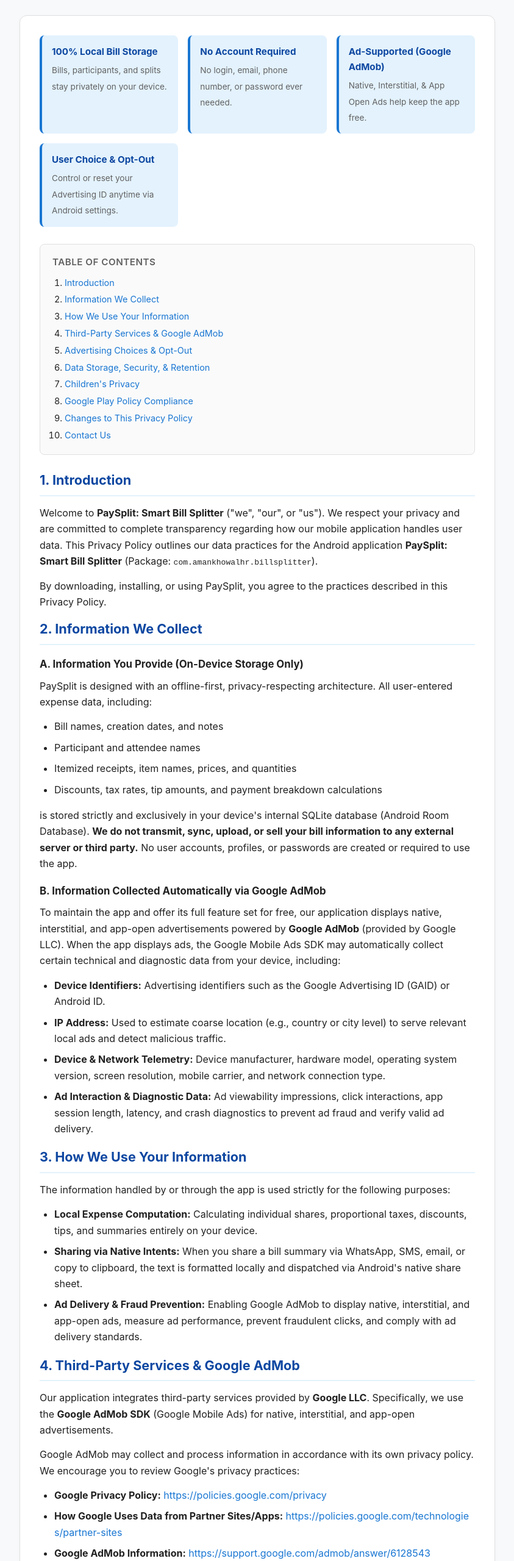
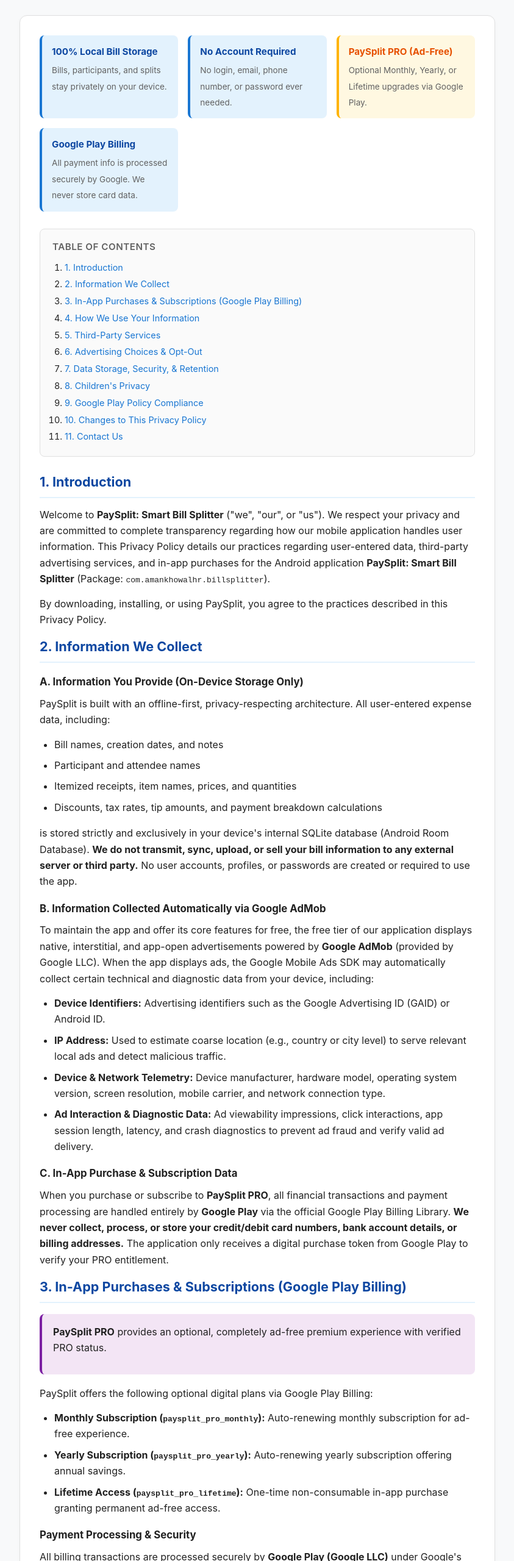
Before and after one commit to AmanKhowal/costsplit-privacy-policy, a plain HTML site: page index.html in a window 1280 px wide. Shown: the part 240-2800 px from the top of the page at 61% size, without its empty margins (218-1061 px from the left). Drawn offline with Linux system fonts and the light colour scheme.

Commit message:
Update index.html

```diff
--- a/index.html
+++ b/index.html
@@ -16,6 +16,8 @@
       --surface: #FFFFFF;
       --border: #E0E0E0;
       --accent: #00897B;
+      --gold: #FFB300;
+      --gold-light: #FFF8E1;
     }
 
     * {
@@ -103,11 +105,20 @@
       border-radius: 8px;
     }
 
+    .highlight-item.gold {
+      background: var(--gold-light);
+      border-left: 4px solid var(--gold);
+    }
+
     .highlight-item strong {
       display: block;
       color: var(--primary-dark);
       font-size: 0.95rem;
       margin-bottom: 4px;
+    }
+
+    .highlight-item.gold strong {
+      color: #E65100;
     }
 
     .highlight-item span {
@@ -194,6 +205,14 @@
       font-size: 0.92rem;
     }
 
+    .pro-box {
+      background: #F3E5F5;
+      border-left: 4px solid #7B1FA2;
+      padding: 16px 18px;
+      border-radius: 8px;
+      margin: 18px 0;
+    }
+
     .contact-box {
       background: #f5f5f5;
       padding: 18px 22px;
@@ -239,7 +258,7 @@
         <div class="meta-item">•</div>
         <div class="meta-item"><strong>Developer:</strong> Aman Beer</div>
         <div class="meta-item">•</div>
-        <div class="meta-item"><strong>Last Updated:</strong> October 25, 2026</div>
+        <div class="meta-item"><strong>Last Updated:</strong> October 26, 2026</div>
       </div>
     </div>
   </header>
@@ -255,29 +274,30 @@
           <strong>No Account Required</strong>
           <span>No login, email, phone number, or password ever needed.</span>
         </div>
-        <div class="highlight-item">
-          <strong>Ad-Supported (Google AdMob)</strong>
-          <span>Native, Interstitial, & App Open Ads help keep the app free.</span>
+        <div class="highlight-item gold">
+          <strong>PaySplit PRO (Ad-Free)</strong>
+          <span>Optional Monthly, Yearly, or Lifetime upgrades via Google Play.</span>
         </div>
         <div class="highlight-item">
-          <strong>User Choice &amp; Opt-Out</strong>
-          <span>Control or reset your Advertising ID anytime via Android settings.</span>
+          <strong>Google Play Billing</strong>
+          <span>All payment info is processed securely by Google. We never store card data.</span>
         </div>
       </div>
 
       <nav class="toc">
         <div class="toc-title">Table of Contents</div>
         <ol>
-          <li><a href="#intro">Introduction</a></li>
-          <li><a href="#info-collect">Information We Collect</a></li>
-          <li><a href="#info-use">How We Use Your Information</a></li>
-          <li><a href="#third-party">Third-Party Services &amp; Google AdMob</a></li>
-          <li><a href="#opt-out">Advertising Choices &amp; Opt-Out</a></li>
-          <li><a href="#security-retention">Data Storage, Security, &amp; Retention</a></li>
-          <li><a href="#children">Children's Privacy</a></li>
-          <li><a href="#play-policy">Google Play Policy Compliance</a></li>
-          <li><a href="#changes">Changes to This Privacy Policy</a></li>
-          <li><a href="#contact">Contact Us</a></li>
+          <li><a href="#intro">1. Introduction</a></li>
+          <li><a href="#info-collect">2. Information We Collect</a></li>
+          <li><a href="#in-app-purchases">3. In-App Purchases &amp; Subscriptions (Google Play Billing)</a></li>
+          <li><a href="#info-use">4. How We Use Your Information</a></li>
+          <li><a href="#third-party">5. Third-Party Services</a></li>
+          <li><a href="#opt-out">6. Advertising Choices &amp; Opt-Out</a></li>
+          <li><a href="#security-retention">7. Data Storage, Security, &amp; Retention</a></li>
+          <li><a href="#children">8. Children's Privacy</a></li>
+          <li><a href="#play-policy">9. Google Play Policy Compliance</a></li>
+          <li><a href="#changes">10. Changes to This Privacy Policy</a></li>
+          <li><a href="#contact">11. Contact Us</a></li>
         </ol>
       </nav>
 
@@ -286,7 +306,8 @@
         <p>
           Welcome to <strong>PaySplit: Smart Bill Splitter</strong> ("we", "our", or "us").
           We respect your privacy and are committed to complete transparency regarding how our mobile application
-          handles user data. This Privacy Policy outlines our data practices for the Android application
+          handles user information. This Privacy Policy details our practices regarding user-entered data,
+          third-party advertising services, and in-app purchases for the Android application
           <strong>PaySplit: Smart Bill Splitter</strong> (Package: <code>com.amankhowalhr.billsplitter</code>).
         </p>
         <p>
@@ -299,7 +320,7 @@
 
         <h3>A. Information You Provide (On-Device Storage Only)</h3>
         <p>
-          PaySplit is designed with an offline-first, privacy-respecting architecture. All user-entered expense data, including:
+          PaySplit is built with an offline-first, privacy-respecting architecture. All user-entered expense data, including:
         </p>
         <ul>
           <li>Bill names, creation dates, and notes</li>
@@ -315,9 +336,9 @@
 
         <h3>B. Information Collected Automatically via Google AdMob</h3>
         <p>
-          To maintain the app and offer its full feature set for free, our application displays native, interstitial, and app-open advertisements
-          powered by <strong>Google AdMob</strong> (provided by Google LLC). When the app displays ads, the Google Mobile Ads SDK
-          may automatically collect certain technical and diagnostic data from your device, including:
+          To maintain the app and offer its core features for free, the free tier of our application displays
+          native, interstitial, and app-open advertisements powered by <strong>Google AdMob</strong> (provided by Google LLC).
+          When the app displays ads, the Google Mobile Ads SDK may automatically collect certain technical and diagnostic data from your device, including:
         </p>
         <ul>
           <li><strong>Device Identifiers:</strong> Advertising identifiers such as the Google Advertising ID (GAID) or Android ID.</li>
@@ -325,75 +346,117 @@
           <li><strong>Device &amp; Network Telemetry:</strong> Device manufacturer, hardware model, operating system version, screen resolution, mobile carrier, and network connection type.</li>
           <li><strong>Ad Interaction &amp; Diagnostic Data:</strong> Ad viewability impressions, click interactions, app session length, latency, and crash diagnostics to prevent ad fraud and verify valid ad delivery.</li>
         </ul>
+
+        <h3>C. In-App Purchase &amp; Subscription Data</h3>
+        <p>
+          When you purchase or subscribe to <strong>PaySplit PRO</strong>, all financial transactions and payment processing
+          are handled entirely by <strong>Google Play</strong> via the official Google Play Billing Library.
+          <strong>We never collect, process, or store your credit/debit card numbers, bank account details, or billing addresses.</strong>
+          The application only receives a digital purchase token from Google Play to verify your PRO entitlement.
+        </p>
+      </section>
+
+      <section id="in-app-purchases">
+        <h2>3. In-App Purchases &amp; Subscriptions (Google Play Billing)</h2>
+        <div class="pro-box">
+          <p><strong>PaySplit PRO</strong> provides an optional, completely ad-free premium experience with verified PRO status.</p>
+        </div>
+        <p>PaySplit offers the following optional digital plans via Google Play Billing:</p>
+        <ul>
+          <li><strong>Monthly Subscription (<code>paysplit_pro_monthly</code>):</strong> Auto-renewing monthly subscription for ad-free experience.</li>
+          <li><strong>Yearly Subscription (<code>paysplit_pro_yearly</code>):</strong> Auto-renewing yearly subscription offering annual savings.</li>
+          <li><strong>Lifetime Access (<code>paysplit_pro_lifetime</code>):</strong> One-time non-consumable in-app purchase granting permanent ad-free access.</li>
+        </ul>
+
+        <h3>Payment Processing &amp; Security</h3>
+        <p>
+          All billing transactions are processed securely by <strong>Google Play (Google LLC)</strong> under Google's
+          Terms of Service and Privacy Policy. The developer does not hold or manage your payment credentials.
+        </p>
+
+        <h3>Subscription Management &amp; Cancellation</h3>
+        <p>
+          You have full control over your subscriptions. You can cancel, pause, or switch your subscription at any time:
+        </p>
+        <ol>
+          <li>Open the <strong>Google Play Store</strong> app on your Android device.</li>
+          <li>Tap your profile icon in the top right corner.</li>
+          <li>Tap <strong>Payments &amp; subscriptions</strong> &gt; <strong>Subscriptions</strong>.</li>
+          <li>Select <strong>PaySplit</strong> and tap <strong>Cancel subscription</strong>.</li>
+        </ol>
+        <p>
+          Cancellations take effect at the end of the current billing cycle. You will continue to have PRO ad-free access until the end of that paid period.
+        </p>
+
+        <h3>100% Ad-Free Experience</h3>
+        <p>
+          Once an active PRO purchase or subscription is detected, all Google AdMob banner, native, interstitial,
+          and app-open ads are completely disabled across the entire app.
+        </p>
       </section>
 
       <section id="info-use">
-        <h2>3. How We Use Your Information</h2>
+        <h2>4. How We Use Your Information</h2>
         <p>The information handled by or through the app is used strictly for the following purposes:</p>
         <ul>
           <li><strong>Local Expense Computation:</strong> Calculating individual shares, proportional taxes, discounts, tips, and summaries entirely on your device.</li>
           <li><strong>Sharing via Native Intents:</strong> When you share a bill summary via WhatsApp, SMS, email, or copy to clipboard, the text is formatted locally and dispatched via Android's native share sheet.</li>
-          <li><strong>Ad Delivery &amp; Fraud Prevention:</strong> Enabling Google AdMob to display native, interstitial, and app-open ads, measure ad performance, prevent fraudulent clicks, and comply with ad delivery standards.</li>
+          <li><strong>Ad Delivery &amp; Fraud Prevention:</strong> Enabling Google AdMob to display ads in the free version, measure performance, and detect invalid clicks.</li>
+          <li><strong>PRO Status Verification:</strong> Storing your purchase entitlement locally on your device so that PRO features and ad removal remain active even when offline or after restarting the app.</li>
         </ul>
       </section>
 
       <section id="third-party">
-        <h2>4. Third-Party Services &amp; Google AdMob</h2>
+        <h2>5. Third-Party Services</h2>
         <p>
           Our application integrates third-party services provided by <strong>Google LLC</strong>.
-          Specifically, we use the <strong>Google AdMob SDK</strong> (Google Mobile Ads) for native, interstitial, and app-open advertisements.
-        </p>
-        <p>
-          Google AdMob may collect and process information in accordance with its own privacy policy.
-          We encourage you to review Google's privacy practices:
+          These services operate under their respective privacy policies:
         </p>
         <ul>
-          <li><strong>Google Privacy Policy:</strong> <a href="https://policies.google.com/privacy" target="_blank" rel="noopener noreferrer">https://policies.google.com/privacy</a></li>
-          <li><strong>How Google Uses Data from Partner Sites/Apps:</strong> <a href="https://policies.google.com/technologies/partner-sites" target="_blank" rel="noopener noreferrer">https://policies.google.com/technologies/partner-sites</a></li>
-          <li><strong>Google AdMob Information:</strong> <a href="https://support.google.com/admob/answer/6128543" target="_blank" rel="noopener noreferrer">https://support.google.com/admob/answer/6128543</a></li>
+          <li><strong>Google Play In-App Billing:</strong> <a href="https://policies.google.com/privacy" target="_blank" rel="noopener noreferrer">https://policies.google.com/privacy</a></li>
+          <li><strong>Google AdMob (Mobile Ads):</strong> <a href="https://policies.google.com/privacy" target="_blank" rel="noopener noreferrer">https://policies.google.com/privacy</a></li>
+          <li><strong>How Google Uses Data from Partner Apps:</strong> <a href="https://policies.google.com/technologies/partner-sites" target="_blank" rel="noopener noreferrer">https://policies.google.com/technologies/partner-sites</a></li>
+          <li><strong>Google AdMob Publisher Information:</strong> <a href="https://support.google.com/admob/answer/6128543" target="_blank" rel="noopener noreferrer">https://support.google.com/admob/answer/6128543</a></li>
         </ul>
         <p>
-          We do not sell, rent, or trade your personal data or device identifiers to any data brokers or advertisers.
+          We do not sell, rent, or trade your personal data or device identifiers to any third-party brokers.
         </p>
       </section>
 
       <section id="opt-out">
-        <h2>5. Advertising Choices &amp; Opt-Out</h2>
+        <h2>6. Advertising Choices &amp; Opt-Out</h2>
         <p>
-          You have full control over personalized advertising on your Android device.
-          You can opt out of interest-based ads or reset your unique advertising identifier at any time:
+          You have full control over personalized advertising on your Android device:
         </p>
         <ol>
           <li>Open your Android device <strong>Settings</strong>.</li>
           <li>Scroll down and tap <strong>Google</strong> (or <strong>Privacy</strong>).</li>
           <li>Select <strong>Ads</strong>.</li>
-          <li>Tap <strong>Reset advertising ID</strong> or <strong>Delete advertising ID</strong> (or toggle <em>"Opt out of Ads Personalization"</em> on older Android versions).</li>
+          <li>Tap <strong>Reset advertising ID</strong> or <strong>Delete advertising ID</strong> (or toggle <em>"Opt out of Ads Personalization"</em> on older versions).</li>
         </ol>
         <div class="callout">
-          <strong>Note:</strong> Opting out of personalized ads does not mean you will stop seeing advertisements.
-          Instead, you will continue to see general (contextual) ads that are not tailored to your specific interests or browsing habits.
+          <strong>Permanent Ad Removal:</strong> You can completely eliminate all advertising from PaySplit by upgrading to <strong>PaySplit PRO</strong> at any time.
         </div>
       </section>
 
       <section id="security-retention">
-        <h2>6. Data Storage, Security, &amp; Retention</h2>
+        <h2>7. Data Storage, Security, &amp; Retention</h2>
         <p>
-          <strong>User Data Retention:</strong> All bill records, participant entries, and splits remain in your local app sandbox.
-          They are retained until you choose to delete them within the app, clear the application's storage data via Android Settings,
-          or uninstall the application.
+          <strong>User Bill Data Retention:</strong> All bill records, participant entries, and splits remain in your local app sandbox.
+          They are retained until you delete them within the app, clear the application storage in Android Settings,
+          or uninstall the app.
         </p>
         <p>
-          <strong>Security:</strong> Because your data resides within Android's protected application sandbox,
-          other apps cannot access your stored bill calculations.
+          <strong>Security:</strong> Your data is isolated inside Android's secure application sandbox.
+          Other apps on your device cannot access your stored bill calculations.
         </p>
         <p>
-          <strong>AdMob Telemetry Retention:</strong> Technical telemetry and diagnostics collected by Google AdMob are retained
-          according to Google's standard data retention schedules.
+          <strong>Payment &amp; AdMob Records:</strong> Financial purchase receipts and ad telemetry are retained securely by Google in accordance with Google Play and Google AdMob data retention schedules.
         </p>
       </section>
 
       <section id="children">
-        <h2>7. Children's Privacy</h2>
+        <h2>8. Children's Privacy</h2>
         <p>
           PaySplit: Smart Bill Splitter is a general-purpose utility app intended for bill management and shared expense calculations.
           The app is not directed to children under the age of 13, and we do not knowingly collect personal identifiable information
@@ -406,16 +469,17 @@
       </section>
 
       <section id="play-policy">
-        <h2>8. Google Play Policy Compliance</h2>
+        <h2>9. Google Play Policy Compliance</h2>
         <p>
           This application complies with Google Play Developer Program Policies, including the User Data Policy,
-          Families Policy, and Ads Policy. The app declares its use of advertising identifiers and third-party advertising SDKs
-          transparently in both the in-app Privacy Policy screen and this publicly accessible policy document.
+          Monetization and Ads Policy, Families Policy, and Subscriptions Policy.
+          The app discloses its use of advertising identifiers, Google AdMob SDK, and Google Play Billing transparently
+          in both this policy document and within the application's in-app Privacy Policy screen.
         </p>
       </section>
 
       <section id="changes">
-        <h2>9. Changes to This Privacy Policy</h2>
+        <h2>10. Changes to This Privacy Policy</h2>
         <p>
           We may update our Privacy Policy periodically to reflect changes in our app features, SDK integrations,
           or legal requirements. Any modifications will be posted to this page and updated in the in-app Privacy Policy screen.
@@ -424,7 +488,7 @@
       </section>
 
       <section id="contact">
-        <h2>10. Contact Us</h2>
+        <h2>11. Contact Us</h2>
         <p>
           If you have any questions, comments, or concerns regarding this Privacy Policy or our privacy practices,
           please contact the developer:
```
